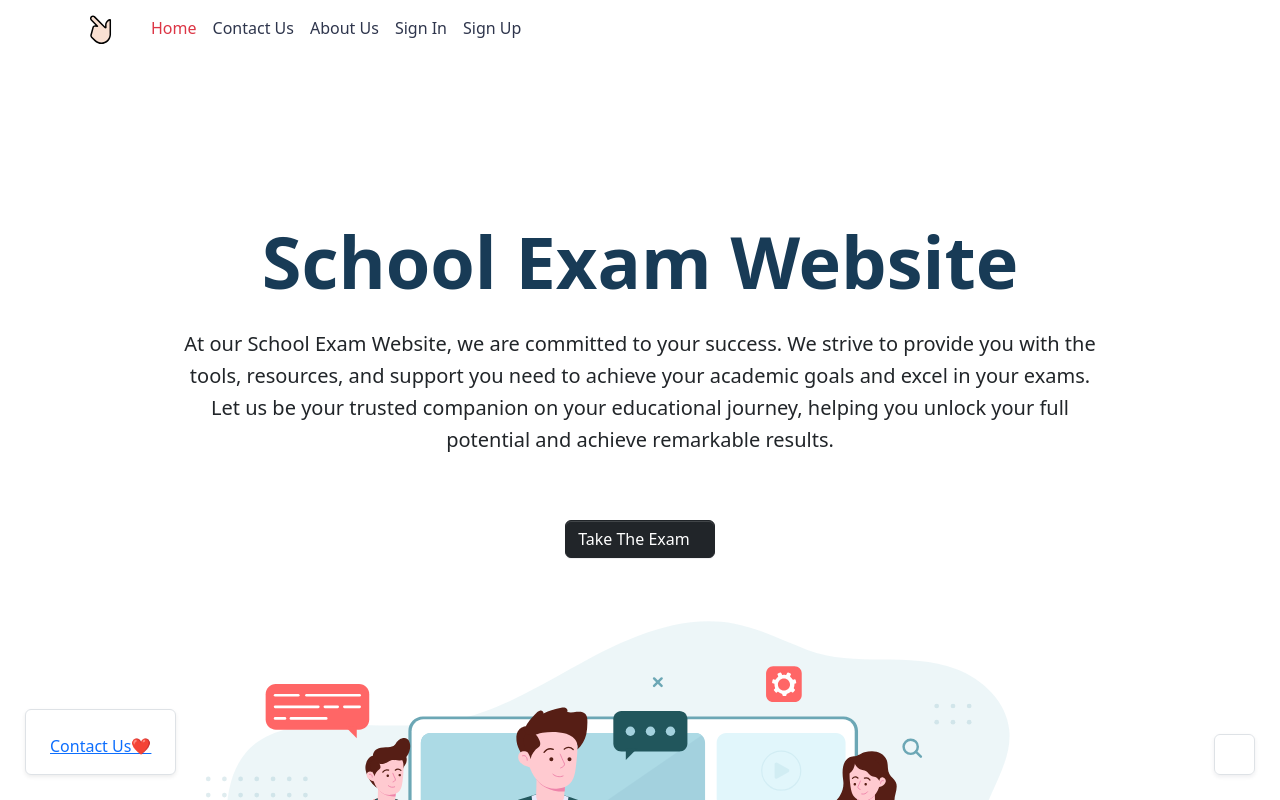
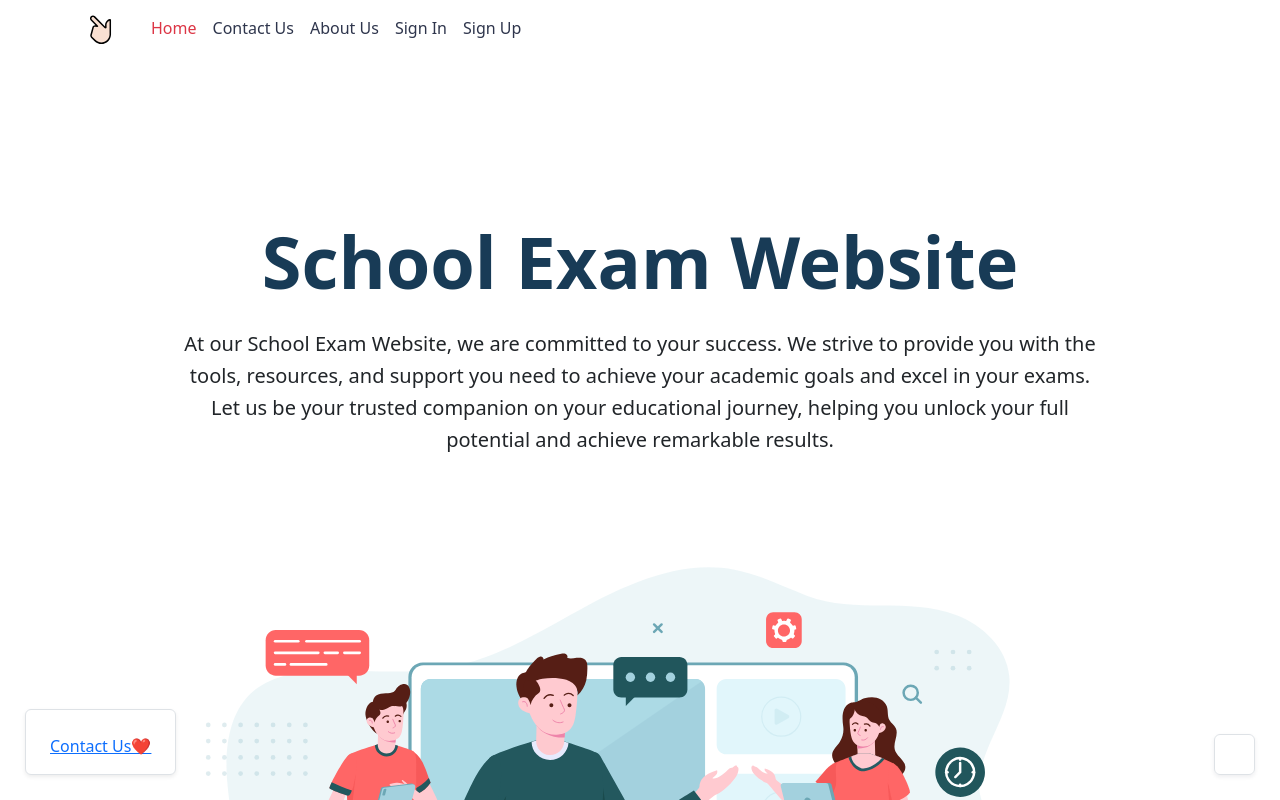
Before and after one commit to hasnaaamerr/ANGULAR--Project, an Angular app: page / in a window 1280 px wide. Shown: the top 800 px of the page. Built offline with nearby package versions, Linux system fonts and the light colour scheme.

Commit message:
sign in validation message

```diff
--- a/src/app/components/home/home.component.html
+++ b/src/app/components/home/home.component.html
@@ -21,8 +21,7 @@
   <meta property="twitter:card" content="summary_large_image" />
   <meta property="twitter:url" content="https://demo.themesberg.com/swipe/" />
   <meta property="twitter:title" content="Swipe - Mobile App One Page Bootstrap 5 Template" />
-    <meta property="twitter:description"
-        content="Free Mobile Application One Page Bootstrap 5 Template by Themesberg" />
+  <meta property="twitter:description" content="Free Mobile Application One Page Bootstrap 5 Template by Themesberg" />
   <meta property="twitter:image"
     content="https://themesberg.s3.us-east-2.amazonaws.com/public/products/swipe/swipe-thumbnail.jpg" />
 
@@ -66,18 +65,17 @@
               helping you unlock your full potential and achieve remarkable
               results.
             </p>
-                        <div>
-                            <a [routerLink]="['/Exams']" target="_blank" class="btn btn-dark mt-3 animate-up-2">
+            <!-- <div>
+              <a [routerLink]="['/exams']" target="_blank" class="btn btn-dark mt-3 animate-up-2">
                 Take The Exam
                 <span class="icon icon-xs ml-2">
                   <i class="fas fa-external-link-alt"></i>
                 </span>
               </a>
-                        </div>
+            </div> -->
           </div>
           <div class="col-12 col-md-10 justify-content-center">
-                        <img class="d-none d-md-inline-block" src="./assets/img/illustrations/scene.svg"
-                            alt="Mobile App Mockup" />
+            <img class="d-none d-md-inline-block" src="./assets/img/illustrations/scene.svg" alt="Mobile App Mockup" />
           </div>
         </div>
       </div>
--- a/src/app/components/sign-in/sign-in.component.html
+++ b/src/app/components/sign-in/sign-in.component.html
@@ -54,7 +54,7 @@
 
 
                   <div *ngIf="errorMessage" class="alert alert-danger">
-                    {{ errorMessage }}
+                    Email or Password May be invalid
                   </div>
 
                   <form (ngSubmit)="submitsignInForm(signInForm)" method="post" id="mainform" [formGroup]="signInForm">
```
Lines whose indentation alone changed are shown as unchanged.
